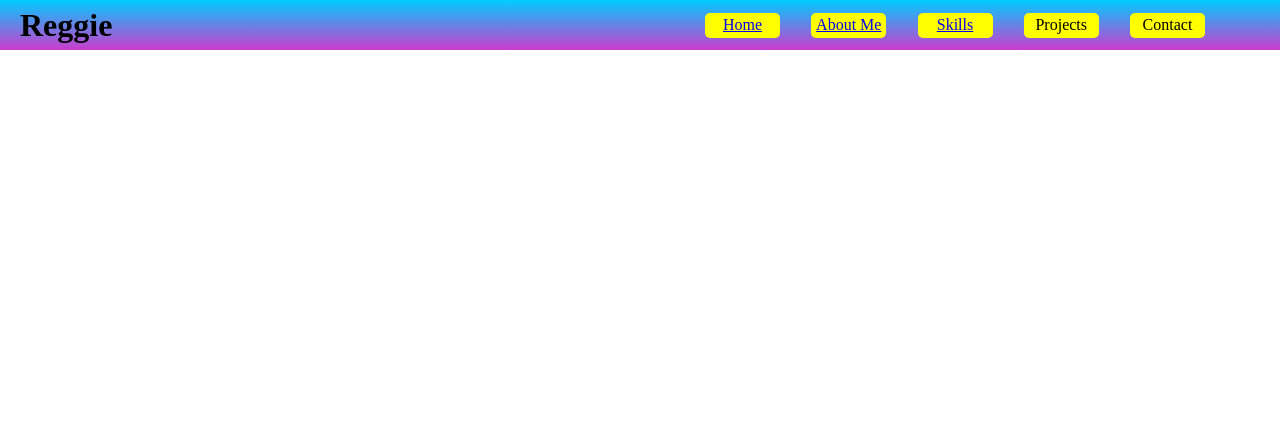
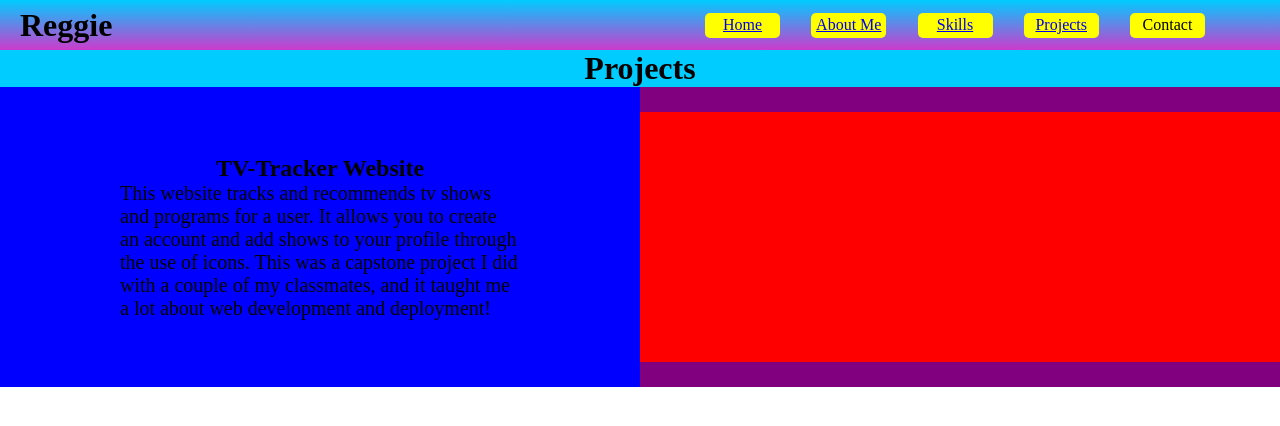
Before and after one commit to regfisher15/Portfolio, an Angular app: page /projects in a window 1280 px wide. Before the commit this address led to /. Shown: the top 426 px of the page. Built offline with nearby package versions, Linux system fonts and the light colour scheme.

Commit message:
Start on project page

```diff
--- a/src/app/app-routing.module.ts
+++ b/src/app/app-routing.module.ts
@@ -3,12 +3,14 @@ import { Routes, RouterModule } from '@angular/router';
 import { HomeComponent } from './pages/home/home.component';
 import { AboutComponent } from './pages/about/about.component';
 import { SkillsComponent } from './pages/skills/skills.component';
+import { ProjectsComponent } from './pages/projects/projects.component';
 
 export const routes: Routes = [
     { path: '', redirectTo: '/home', pathMatch: 'full' },
     { path: 'home', component: HomeComponent },
     { path: 'about', component: AboutComponent },
     { path: 'skills', component: SkillsComponent },
+    { path: 'projects', component: ProjectsComponent }
 ];
 
 @NgModule ({
@@ -17,4 +19,4 @@ export const routes: Routes = [
 })
 
 export class AppRoutingModule {}
-export const routingComponents = [HomeComponent, AboutComponent, SkillsComponent]
+export const routingComponents = [HomeComponent, AboutComponent, SkillsComponent, ProjectsComponent]
--- a/src/app/components/header/header.component.html
+++ b/src/app/components/header/header.component.html
@@ -7,7 +7,7 @@
             <li><a routerLink="/home" routerLinkActive="active">Home</a></li>
             <li><a routerLink="/about" routerLinkActive="active">About Me</a></li>
             <li><a routerLink="/skills" routerLinkActive="active">Skills</a></li>
-            <li>Projects</li>
+            <li><a routerLink="/projects" routerLinkActive="active">Projects</a></li>
             <li>Contact</li>
         </ul>
     </div>
--- /dev/null
+++ b/src/app/pages/projects/projects.component.css
@@ -0,0 +1,48 @@
+* {
+    margin: 0;
+    padding: 0;
+}
+
+.projects {
+    background-color: rgb(0, 204, 255);
+    display: flex;
+    flex-direction: column;
+    align-items: center;
+}
+
+.tv-tracker {
+    width: 100%;
+    height: 300px;
+    display: flex;
+}
+
+.tv-tracker .left{
+    background-color: blue;
+    width: 50%;
+    height: 300px;
+    display: flex;
+    flex-direction: column;
+    justify-content: center;
+    align-items: center;
+}
+
+.tv-tracker .left p {
+    font-size: 20px;
+    width: 400px;
+}
+
+.tv-tracker .right {
+    background-color: purple;
+    width: 50%;
+    height: 300px;
+    margin-left: auto;
+    display: flex;
+    justify-content: center;
+    align-items: center;
+}
+
+.tv-tracker .right .scrollable-row {
+    background-color: red;
+    width: 100%;
+    height: 250px;
+}
--- /dev/null
+++ b/src/app/pages/projects/projects.component.html
@@ -0,0 +1,19 @@
+<div class="projects">
+    <h1>Projects</h1>
+
+    <div class="tv-tracker">
+        <div class="left">
+            <h2>TV-Tracker Website</h2>
+            <p>This website tracks and recommends tv shows and programs for a user. It allows you to create an
+                account and add shows to your profile through the use of icons. This was a capstone project I did
+                with a couple of my classmates, and it taught me a lot about web development and deployment!
+            </p>
+        </div>
+
+        <div class="right">
+            <div class="scrollable-row">
+
+            </div>
+        </div>
+    </div>
+</div>
--- a/src/app/pages/skills/skills.component.css
+++ b/src/app/pages/skills/skills.component.css
@@ -155,6 +155,7 @@
     list-style-type: none;
     padding: 0;
     margin: 0;
+    margin-left: 110px;
     display: grid;
     grid-template-columns: repeat(auto-fill, minmax(200px, 1fr));
     gap: 20px;
```
Also changed, not shown: src/app/pages/projects/projects.component.ts (added, +12 -0 lines), 1 other file (tests, documents, lock files or other folders).
